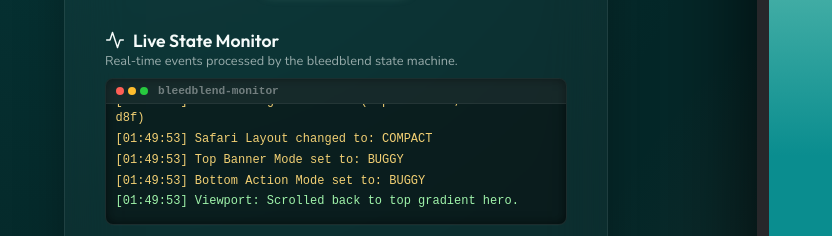
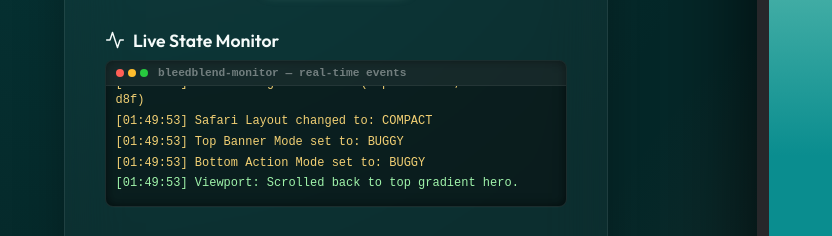
Before and after one commit to CVERInc/bleedblend, a plain HTML site: page index.html in a window 1280 px wide. Shown: the part 561-797 px from the top of the page, 0-832 px from the left. Drawn offline with nearby package versions, Linux system fonts and the light colour scheme.

Commit message:
Deploying to gh-pages from @ CVERInc/bleedblend@304021ba21f6ff8b5216103afff86a27e7aa393d 🚀

```diff
--- a/index.html
+++ b/index.html
@@ -142,15 +142,12 @@
       <!-- LIVE STATE MONITOR -->
       <div class="panel-section">
         <h3><svg class="svg-icon" width="20" height="20" viewBox="0 0 24 24" fill="none" stroke="currentColor" stroke-width="1.75" stroke-linecap="round" stroke-linejoin="round"><polyline points="22 12 18 12 15 21 9 3 6 12 2 12"/></svg> Live State Monitor</h3>
-        <p style="font-size: 0.8rem; color: var(--text-muted); margin-bottom: 0.5rem;">
-          Real-time events processed by the bleedblend state machine.
-        </p>
         <div class="live-console">
           <div class="terminal-header">
             <span class="terminal-dot red"></span>
             <span class="terminal-dot yellow"></span>
             <span class="terminal-dot green"></span>
-            <span class="terminal-title">bleedblend-monitor</span>
+            <span class="terminal-title">bleedblend-monitor — real-time events</span>
           </div>
           <div class="terminal-body" id="console-logs">
             <div class="console-log-line system">[system] Monitor initialized. Initial state: Off + 2 Buggy banners.</div>
```
